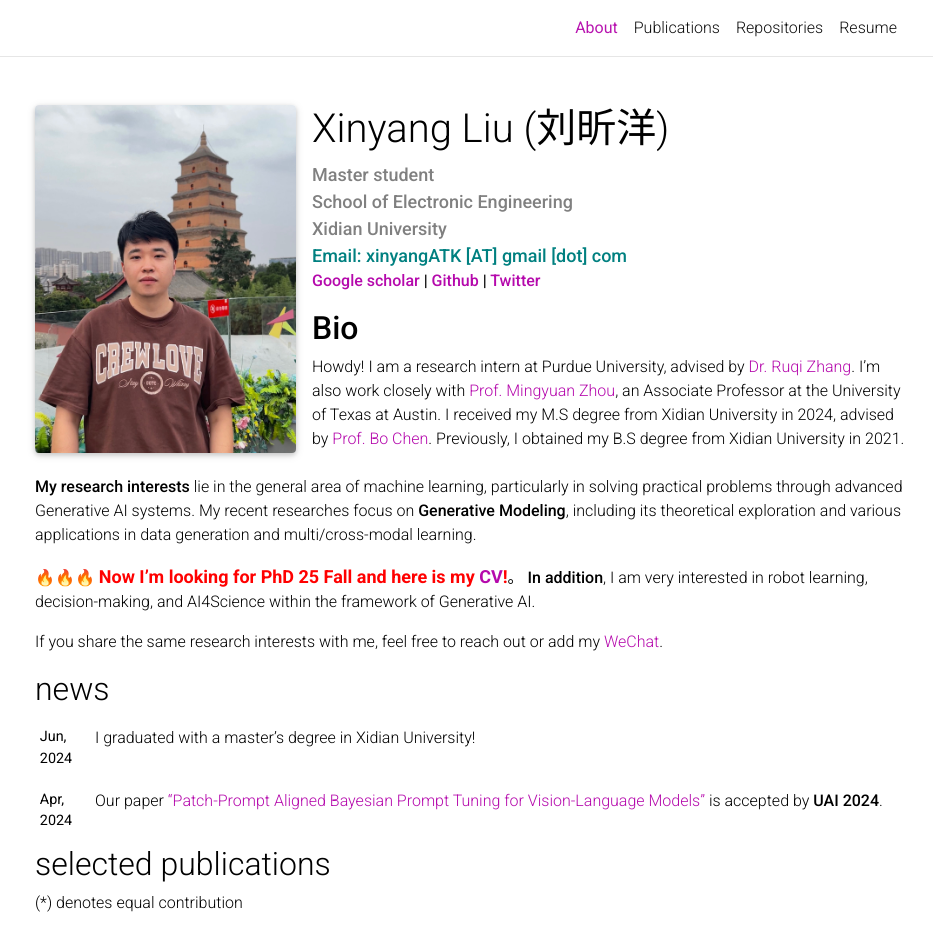
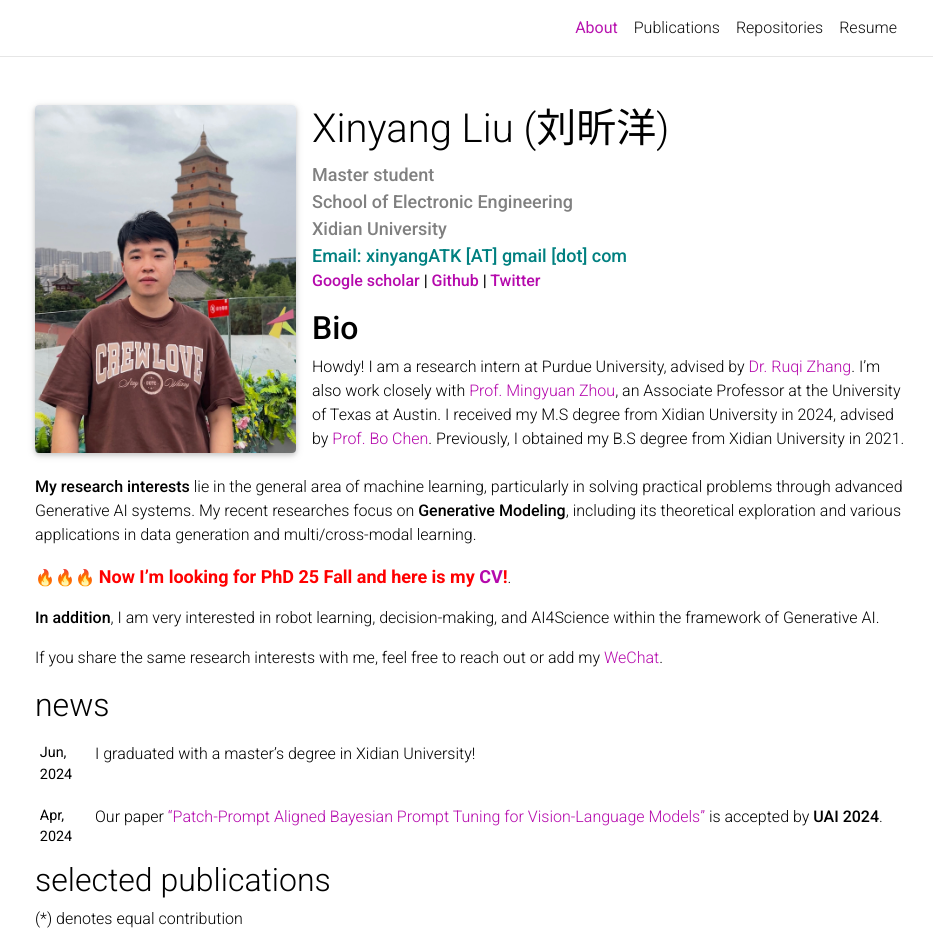
Before and after one commit to xinyangATK/xinyangATK.github.io, a Jekyll site: the page built from _pages/about.md, in a window 1280 px wide and 1133 px high, cut to the strip 0-943 px from the top of the window. Shown: the whole strip, without its empty margins (170-1103 px from the left). Built offline with Jekyll 4.4.1, drawn with Linux system fonts in a browser that asks for light colours; emoji names are drawn with the system emoji font; comment, search, counter and statistics services are not loaded; a style sheet for code colours, icons or effects is not loaded.

Commit message:
Update about.md

```diff
--- a/_pages/about.md
+++ b/_pages/about.md
@@ -32,7 +32,8 @@ Howdy! I am a research intern at Purdue University, advised by [Dr. Ruqi Zhang](
 **My research interests** lie in the general area of machine learning, particularly in solving practical problems through advanced Generative AI systems.
 My recent researches focus on **Generative Modeling**, including its theoretical exploration and various applications in data generation and multi/cross-modal learning.
 
-:fire::fire::fire: <span style="color: red; font-weight: bold; font-size: 18px">Now I'm looking for PhD 25 Fall and here is my [CV](https://xinyangatk.github.io/assets/pdf/LXY_CV.pdf)!</span>。
+:fire::fire::fire: <span style="color: red; font-weight: bold; font-size: 18px">Now I'm looking for PhD 25 Fall and here is my [CV](https://xinyangatk.github.io/assets/pdf/LXY_CV.pdf)!</span>.
+
 **In addition**, I am very interested in robot learning, decision-making, and AI4Science within the framework of Generative AI.
 
 If you share the same research interests with me, feel free to reach out or add my [WeChat](./assets/img/wechat.jpg).
```
